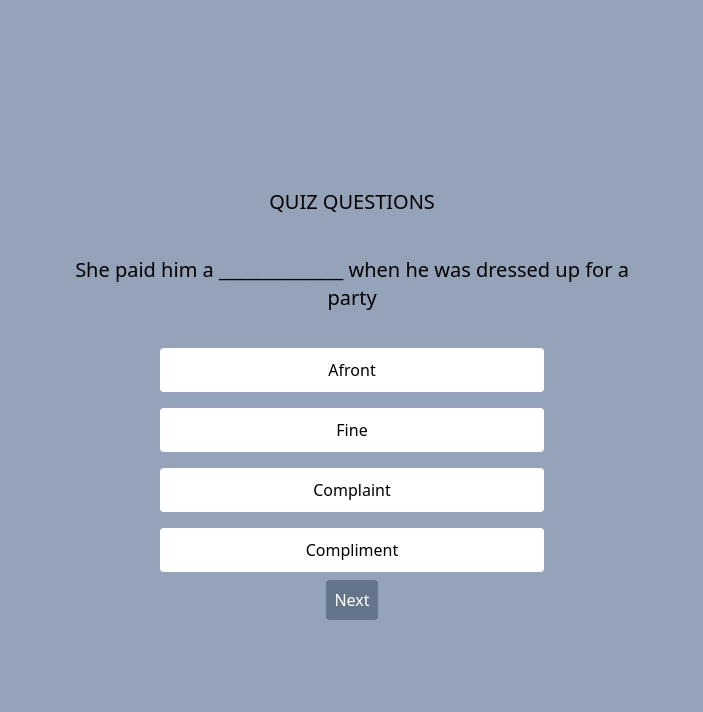
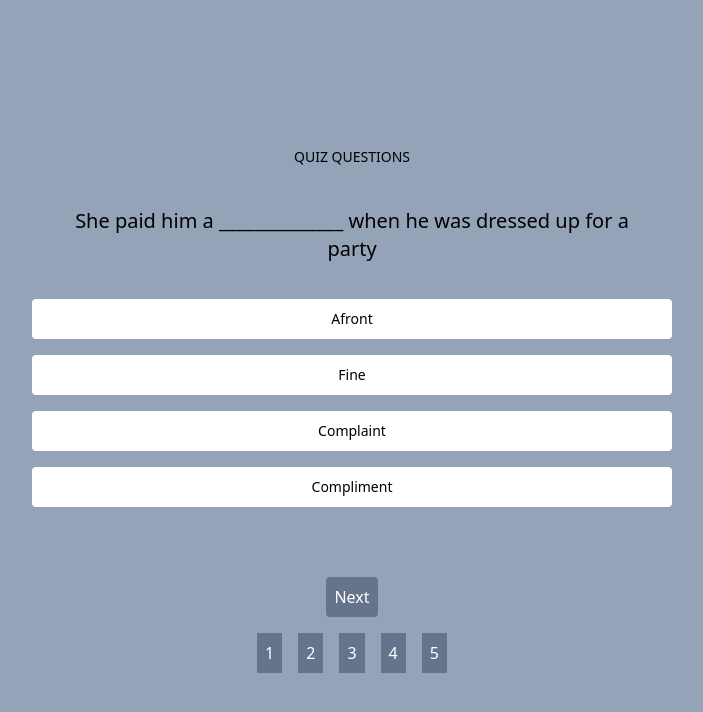
Before and after one commit to Thintalltom/QuizApp, a React (Vite) app in the folder signup/: page /quiz in a window 1280 px wide. Shown: the top 712 px of the page, without its empty margins (288-991 px from the left). Built offline with nearby package versions, Linux system fonts and the light colour scheme; no server answers; sample sign-in values are in the browser's storage.

Commit message:
changes made

```diff
--- a/signup/src/App.jsx
+++ b/signup/src/App.jsx
@@ -1,17 +1,17 @@
 import { useState } from "react";
-import {BrowserRouter as Router, Routes, Route} from 'react-router-dom'
+import { BrowserRouter as Router, Routes, Route } from "react-router-dom";
 import Login from "./Components/Login";
 import Signup from "./Components/Signup";
 import Quiz from "./Components/Quiz";
-import MathQuiz from "./Components/mathQuiz";
+
 import Questions from "./Components/Questions";
-import QuestionInter from "./Components/QuestionInter";
+
 
 import "./App.css";
 import { UserProvider } from "./Context/userContext";
 import ProtectedRoute from "./Components/ProtectedRoute";
-import { ToastContainer, toast } from 'react-toastify';
-import 'react-toastify/dist/ReactToastify.css';
+import { ToastContainer, toast } from "react-toastify";
+import "react-toastify/dist/ReactToastify.css";
 
 function App() {
   return (
@@ -19,27 +19,26 @@ function App() {
       <div>
         <Router>
           <Routes>
-            <Route path='/' element={ <Signup />}/>
-            <Route path='/login' element={ <Login />}/>
-            <Route path='/inter' element={
-              <ProtectedRoute>
-                <QuestionInter />
-                  </ProtectedRoute>
+            <Route path="/" element={<Signup />} />
+            <Route path="/login" element={<Login />} />
+            <Route
+              path="/quiz"
+              element={
+                <ProtectedRoute>
+                <Quiz />
+                </ProtectedRoute>
+              }
+            />
 
 
-
-
-           }/>
-           <Route path="/quiz" element= {<Quiz />} />
-           <Route path="/math" element= {<MathQuiz/>} />
-           <Route path='/score' element={<Questions />} />
+            <Route path="/score" element={<Questions />} />
           </Routes>
         </Router>
         <ToastContainer
-     position='top-center'
-     autoClose={2000}
-     hideProgressBar={true}
-     />
+          position="top-center"
+          autoClose={2000}
+          hideProgressBar={true}
+        />
       </div>
     </UserProvider>
   );
--- a/signup/src/Components/Login.jsx
+++ b/signup/src/Components/Login.jsx
@@ -14,7 +14,7 @@ const handleLogin = async (e) => {
     e.preventDefault();
   try {
     await login(logemail, logpassword)
-    navigate("/inter");
+    navigate("/quiz");
     toast.success('user logged in')
   } catch (err) {
     console.log(err);
--- a/signup/src/Components/Math.jsx
+++ /dev/null
@@ -1,48 +0,0 @@
-export const math = [
-    {
-      question: "2 + 5 = __________ ",
-
-      optionA: "1",
-      optionB: "7",
-      optionC: "3",
-      optionD: "4",
-      answer: "B",
-    },
-    {
-        question: "1 + 6= __________ ",
-
-        optionA: "0",
-        optionB: "3",
-        optionC: "7",
-        optionD: "2",
-        answer: "C",
-      },
-      {
-        question: "2 + 5 = __________ ",
-
-        optionA: "1",
-        optionB: "7",
-        optionC: "3",
-        optionD: "4",
-        answer: "B",
-      },
-      {
-        question: "2 + 5 = __________ ",
-
-        optionA: "1",
-        optionB: "7",
-        optionC: "3",
-        optionD: "4",
-        answer: "B",
-      },
-      {
-        question: "2 + 5 = __________ ",
-
-        optionA: "1",
-        optionB: "7",
-        optionC: "3",
-        optionD: "4",
-        answer: "B",
-      }
-
-  ];
--- a/signup/src/Components/QuestionInter.jsx
+++ /dev/null
@@ -1,33 +0,0 @@
-import React, { useContext } from "react";
-import { userContext } from "../Context/userContext";
-import { Link, useNavigate } from "react-router-dom";
-const QuestionInter = () => {
-  const { user, current, setCurrent, questions} = useContext(userContext);
-
-
-  return (
-    <div className="bg-slate-500 h-[100vh]">
-
-        {" "}
-        <p className="p-4">Welcome {user && user.email}</p>
-
-    <div className="flex items-center justify-center flex-col bg-slate-500 gap-4  h-[100vh]">
-    <p className="text-2xl font-extrabold">Pick a subject</p>
-        <div className="flex flex-col items-center justify-center gap-4">
-          <Link to='/math'>
-          <button className="bg-white p-[10px] w-[30vw] cursor-pointer rounded hover:bg-slate-700">Mathematics</button>
-          </Link>
-
-          <Link to='/quiz'>
-          <button className="bg-white p-[10px] w-[30vw] cursor-pointer rounded hover:bg-slate-700"  >English Language</button>
-          </Link>
-
-        </div>
-    </div>
-
-
-    </div>
-  );
-};
-
-export default QuestionInter;
--- a/signup/src/Components/Questions.jsx
+++ b/signup/src/Components/Questions.jsx
@@ -32,7 +32,7 @@ const Questions = () => {
       ) : (
         <p className="text-red-700 font-medium text-xl">You can do better</p>
       )}
-      <Link to="/inter">
+      <Link to="/quiz">
         <button
           onClick={Retake}
           className="bg-slate-200 p-[10px] rounded  hover:bg-slate-700"
--- a/signup/src/Components/Quiz.jsx
+++ b/signup/src/Components/Quiz.jsx
@@ -3,11 +3,12 @@ import { useState } from "react";
 import { userContext } from "../Context/userContext";
 import { useNavigate } from "react-router-dom";
 
-
 const Quiz = () => {
-  const { user, logOut, score, setScore, current, setCurrent, questions } = useContext(userContext);
+  const { user, logOut, score, setScore, current, setCurrent, questions } =
+    useContext(userContext);
 
   const [option, setOption] = useState("");
+
 
   const navigate = useNavigate();
 
@@ -15,10 +16,10 @@ const Quiz = () => {
     if (option == questions[current].answer) {
       setCurrent(current + 1);
       setScore(score + 1);
-      setTabstate(0)
+      setTabstate(0);
     } else {
       setCurrent(current + 1);
-      setTabstate(0)
+      setTabstate(0);
     }
   };
 
@@ -35,20 +36,14 @@ const Quiz = () => {
   const [tabstate, setTabstate] = useState(0);
 
   const action = (index) => {
-
     setTabstate(index);
   };
 
-
-
-
-
   return (
     <div className="text-center  items-center justify-center bg-slate-400 flex flex-col h-[100vh]">
-
       <div className="text-center p-4 items-center justify-center flex flex-col  w-[50vw] h-[50vh]">
-        <p className="mb-[20px] font-medium text-xl">QUIZ QUESTIONS</p>
-        <div className="bg-slate-400  p-[20px] w-[50vw] text-xl">
+        <p className="mb-[20px] font-medium text-xl xs:text-sm">QUIZ QUESTIONS</p>
+        <div className="bg-slate-400  p-[20px] w-[50vw] text-xl xs: text-sm">
           {questions[current].question}
         </div>
 
@@ -57,8 +52,8 @@ const Quiz = () => {
             onClick={() => action(1)}
             className={`${
               tabstate === 1
-                ? " p-[10px] w-[30vw] rounded text-white  bg-red-900"
-                : "bg-white p-[10px] w-[30vw] rounded cursor-pointer hover:bg-slate-700"
+                ? " p-[10px] w-[30vw] rounded text-white  bg-red-900 xs:w-[50vw] xs:text-sm"
+                : "bg-white p-[10px] w-[30vw] rounded cursor-pointer xs:w-[50vw] xs:text-sm hover:bg-slate-700"
             }`}
           >
             <button onClick={() => setOption("A")}>
@@ -68,9 +63,9 @@ const Quiz = () => {
           <div
             onClick={() => action(2)}
             className={`${
-              tabstate ===  2
-                ? " p-[10px] w-[30vw] rounded text-white  bg-red-900"
-                : "bg-white p-[10px] w-[30vw] cursor-pointer rounded hover:bg-slate-700"
+              tabstate === 2
+                ? " p-[10px] w-[30vw] rounded text-white  xs:w-[50vw] xs:text-sm bg-red-900"
+                : "bg-white p-[10px] w-[30vw] cursor-pointer rounded  xs:w-[50vw] xs:text-sm hover:bg-slate-700"
             }`}
           >
             <button onClick={() => setOption("B")}>
@@ -81,8 +76,8 @@ const Quiz = () => {
             onClick={() => action(3)}
             className={`${
               tabstate === 3
-                ? " p-[10px] w-[30vw] rounded text-white  bg-red-900"
-                : "bg-white p-[10px] w-[30vw] rounded cursor-pointer hover:bg-slate-700"
+                ? " p-[10px] w-[30vw] rounded text-white  xs:w-[50vw] xs:text-sm  bg-red-900"
+                : "bg-white p-[10px] w-[30vw] rounded  xs:w-[50vw] xs:text-sm cursor-pointer hover:bg-slate-700"
             }`}
           >
             <button onClick={() => setOption("C")}>
@@ -94,8 +89,8 @@ const Quiz = () => {
             onClick={() => action(4)}
             className={`${
               tabstate === 4
-                ? " p-[10px] w-[30vw] rounded text-white  bg-red-900"
-                : "bg-white p-[10px] w-[30vw] rounded cursor-pointer hover:bg-slate-700"
+                ? " p-[10px] w-[30vw] rounded text-white xs:w-[50vw] xs:text-sm  bg-red-900"
+                : "bg-white p-[10px] w-[30vw] rounded  xs:w-[50vw] xs:text-sm cursor-pointer hover:bg-slate-700"
             }`}
           >
             <button onClick={() => setOption("D")}>
@@ -114,7 +109,7 @@ const Quiz = () => {
           finish quiz{" "}
         </button>
       ) : (
-        <div>
+        <div className="xs:mt-[50px]">
           {current > 0 ? (
             <div className="flex gap-9">
               <button
@@ -140,6 +135,49 @@ const Quiz = () => {
           )}
         </div>
       )}
+      <div className="flex gap-4  mt-4">
+        <button
+          onClick={(e) => {
+            setCurrent(0);
+          }}
+          className="p-2 bg-slate-500 text-white  "
+        >
+          1
+        </button>
+        <button
+          onClick={(e) => {
+            setCurrent(1);
+          }}
+          className="p-2 bg-slate-500 text-white  "
+        >
+          2
+        </button>
+        <button
+          onClick={(e) => {
+            setCurrent(2);
+          }}
+          className="p-2 bg-slate-500 text-white  "
+        >
+          3
+        </button>
+        <button
+          onClick={(e) => {
+            setCurrent(3);
+          }}
+          className="p-2 bg-slate-500 text-white  "
+        >
+          4
+        </button>
+        <button
+          onClick={(e) => {
+            setCurrent(4);
+          }}
+          className="p-2 bg-slate-500 text-white  "
+        >
+          5
+        </button>
+
+      </div>
     </div>
   );
 };
--- a/signup/src/Components/mathQuiz.jsx
+++ /dev/null
@@ -1,18 +0,0 @@
-import React,{useContext} from 'react'
-import { math } from './Math';
-import { userContext } from "../Context/userContext";
-const MathQuiz = () => {
-    const {  current, setCurrent } = useContext(userContext);
-  return (
-    <div >
-        <div className='flex items-center justify-center bg-slate-400 h-[100vh] '>
-            <div>
-                <p className='text-2xl  text-center'>QUIZ QUESTION</p>
-               {math[current].question}
-            </div>
-        </div>
-        </div>
-  )
-}
-
-export default MathQuiz
--- a/signup/src/Context/userContext.jsx
+++ b/signup/src/Context/userContext.jsx
@@ -19,17 +19,14 @@ export const UserProvider = (props) => {
   const [error, setError] = useState({});
   const [logError, setLogError] = useState({});
 
-  function signUp(email, password){
-      //return the function
+  function signUp(email, password) {
+    //return the function
     return createUserWithEmailAndPassword(auth, email, password);
+  }
 
-}
-
-
-  const login = (email, password) =>  {
-  //return the function
-     return signInWithEmailAndPassword(auth, email, password);
-
+  const login = (email, password) => {
+    //return the function
+    return signInWithEmailAndPassword(auth, email, password);
   };
 
   function logOut() {
```
